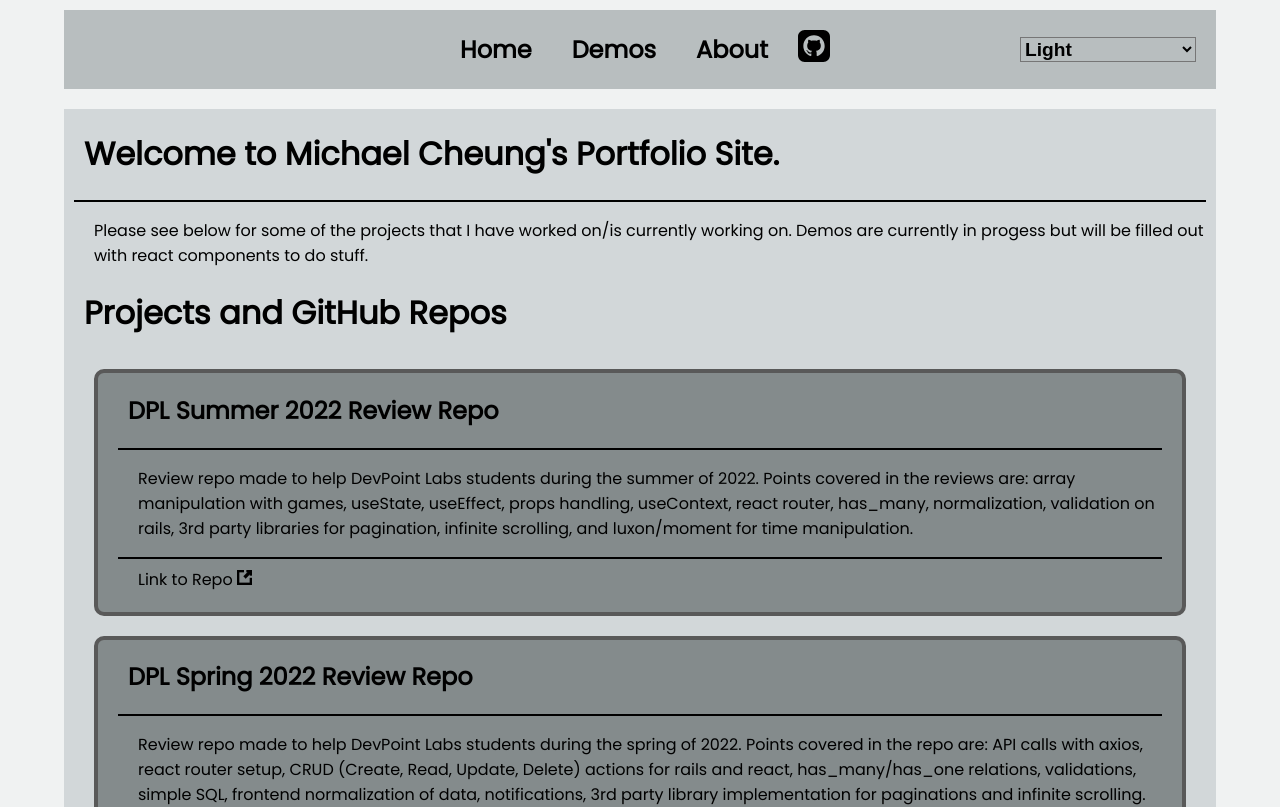
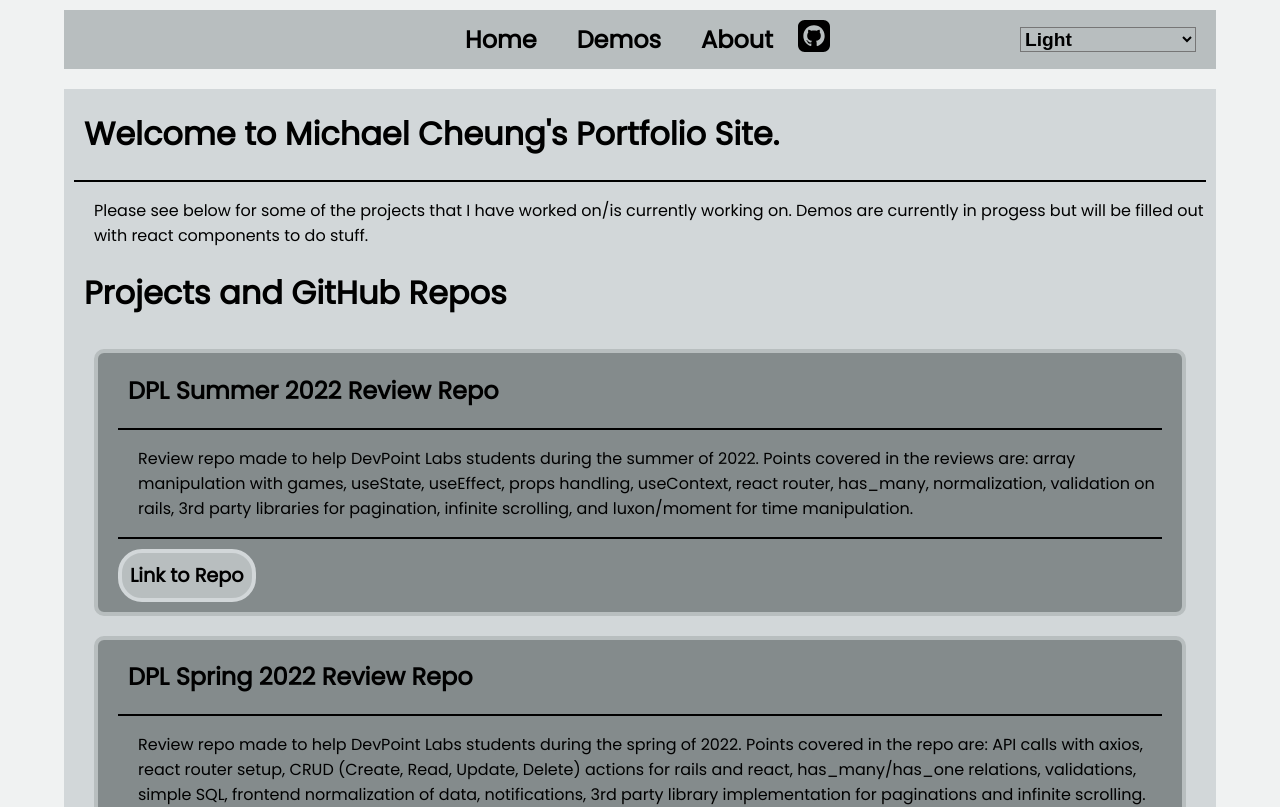
Before and after one commit to Michaelreforged/personal-site, a React (Create React App) app: page / in a window 1280 px wide. Shown: the top 807 px of the page. Built offline with nearby package versions, Linux system fonts and the light colour scheme.

Commit message:
styling changes, pill for links

```diff
--- a/src/Components/Footer.js
+++ b/src/Components/Footer.js
@@ -3,17 +3,17 @@ import "../StylingSheets/main.scss";
 import ThemeDropDown from "./ThemeDropDown";
 import LinkedIn from "./SVGs/LinkedIn";
 import GitHub from "./SVGs/GitHub";
-import IconDiv from "./IconDiv";
+import {IconDiv} from "./StyleDivs";
 
 const Footer = () => {
   return (
     <>
       <div className="footerDiv">
         <IconDiv url="https://www.linkedin.com/in/michael-cheung-dev/">
-          <LinkedIn height='2rem' width='2rem' />
+          <LinkedIn/>
         </IconDiv>
         <IconDiv url="https://github.com/Michaelreforged">
-          <GitHub height='2rem' width='2rem' />
+          <GitHub/>
         </IconDiv>
         <ThemeDropDown />
       </div>
--- a/src/Components/IconDiv.js
+++ /dev/null
@@ -1,15 +0,0 @@
-
-const IconDiv = ({ url, children }) => {
-  return (
-    <div
-    className="iconDiv"
-      onClick={() => {
-        window.open(url, "_blank").focus();
-      }}
-    >
-      {children}
-    </div>
-  );
-};
-
-export default IconDiv
--- a/src/Components/Navbar.js
+++ b/src/Components/Navbar.js
@@ -5,7 +5,7 @@ import { Link } from "react-router-dom";
 import "../StylingSheets/main.scss";
 import { ThemeContext } from "../Providers/ThemeProvider";
 import ThemeDropDown from "./ThemeDropDown";
-import IconDiv from "./IconDiv";
+import { IconDiv } from "./StyleDivs";
 import GitHub from "./SVGs/GitHub";
 
 const Navbar = () => {
@@ -24,7 +24,7 @@ const Navbar = () => {
             About
           </Link>
           <IconDiv url="https://github.com/Michaelreforged">
-            <GitHub height='2rem' width='2rem'/>
+            <GitHub/>
           </IconDiv>
           <ThemeDropDown />
         </div>
--- a/src/Components/SVGs/GitHub.js
+++ b/src/Components/SVGs/GitHub.js
@@ -1,9 +1,7 @@
-const GitHub = ({height,width}) => (
+const GitHub = () => (
   <svg
     className="icons"
     xmlns="http://www.w3.org/2000/svg"
-    height={height}
-    width={width}
     viewBox="0 0 24 24"
   >
     <path d="M19 0h-14c-2.761 0-5 2.239-5 5v14c0 2.761 2.239 5 5 5h14c2.762 0 5-2.239 5-5v-14c0-2.761-2.238-5-5-5zm-4.466 19.59c-.405.078-.534-.171-.534-.384v-2.195c0-.747-.262-1.233-.55-1.481 1.782-.198 3.654-.875 3.654-3.947 0-.874-.312-1.588-.823-2.147.082-.202.356-1.016-.079-2.117 0 0-.671-.215-2.198.82-.64-.18-1.324-.267-2.004-.271-.68.003-1.364.091-2.003.269-1.528-1.035-2.2-.82-2.2-.82-.434 1.102-.16 1.915-.077 2.118-.512.56-.824 1.273-.824 2.147 0 3.064 1.867 3.751 3.645 3.954-.229.2-.436.552-.508 1.07-.457.204-1.614.557-2.328-.666 0 0-.423-.768-1.227-.825 0 0-.78-.01-.055.487 0 0 .525.246.889 1.17 0 0 .463 1.428 2.688.944v1.489c0 .211-.129.459-.528.385-3.18-1.057-5.472-4.056-5.472-7.59 0-4.419 3.582-8 8-8s8 3.581 8 8c0 3.533-2.289 6.531-5.466 7.59z" />
--- a/src/Components/SVGs/LinkedIn.js
+++ b/src/Components/SVGs/LinkedIn.js
@@ -1,10 +1,8 @@
 
 
-const LinkedIn = ({height,width}) => (
+const LinkedIn = () => (
   <svg
     className="icons"
-    height={height}
-    width={width}
     xmlns="http://www.w3.org/2000/svg"
     viewBox="0 0 24 24"
   >
--- /dev/null
+++ b/src/Components/StyleDivs.js
@@ -0,0 +1,26 @@
+
+export const IconDiv = ({ url, children }) => {
+  return (
+    <div
+    className="iconDiv"
+      onClick={() => {
+        window.open(url, "_blank").focus();
+      }}
+    >
+      {children}
+    </div>
+  );
+};
+
+export const PillDiv = ({ url, children }) => {
+  return (
+    <div
+    className="pillDiv"
+      onClick={() => {
+        window.open(url, "_blank").focus();
+      }}
+    >
+      {children}
+    </div>
+  );
+};
--- a/src/Pages/Home.js
+++ b/src/Pages/Home.js
@@ -1,7 +1,7 @@
 import React from "react";
+import { PillDiv } from "../Components/StyleDivs";
 import { data } from "../Data/github_projects";
 import "../StylingSheets/main.scss";
-import External from "../Components/SVGs/external";
 
 const Home = () => {
   const renderProjects = () => {
@@ -13,10 +13,9 @@ const Home = () => {
           <p>{project.desciption}</p>
         </div>
         <hr />
-        <a href={project.link}>Link to Repo <External/></a>
-        <br />
+        <PillDiv url={project.link}>Link to Repo</PillDiv>
         {project.isLive ? (
-          <a href={project.link}>Link to Live Site on Heroku <External/></a>
+            <PillDiv url={project.link}>Link to Live Site on Heroku</PillDiv>
         ) : null}
       </div>
     ));
--- a/src/StylingSheets/nav.scss
+++ b/src/StylingSheets/div.scss
@@ -108,7 +108,16 @@ $text-offset: 10px;
 }
 
 .iconDiv{
-  :hover{
-    cursor: pointer;
-  }
+  cursor: pointer;
 }
+
+.pillDiv{
+  margin-top: 10px;
+  flex: auto;
+  width: fit-content;
+  padding: 8px;
+  border-radius: 24px;
+  font-size: larger;
+  font-weight: 700;
+  cursor: pointer;
+}
--- a/src/StylingSheets/main.scss
+++ b/src/StylingSheets/main.scss
@@ -1,6 +1,6 @@
 @use "./themify" as *;
 @use "./themes" as *;
-@use "./nav.scss" as *;
+@use "./div.scss" as *;
 @use "./project.scss" as *;
 @use "./grid.scss" as *;
 
@@ -51,18 +51,11 @@ select{
   }
 }
 
-.external{
-  width: 15px;
-  height: 15px;
-  line{
-    @include themify($themes){
-      stroke: themed('nav-text-color')
-    }
-  }
-}
-
 .icons {
-  margin: 10px;
+  margin-left: 5px;
+  margin-right: 5px;
+  height: 2rem;
+  width: 2rem;
   path {
     @include themify($themes){
       fill: themed('nav-text-color')
@@ -99,3 +92,10 @@ a{
     color: themed('text-color');
   }
 }
+
+.pillDiv{
+  @include themify($themes){
+    background-color: themed('pill-color');
+    border: themed("pill-border");
+  }
+}
--- a/src/StylingSheets/project.scss
+++ b/src/StylingSheets/project.scss
@@ -4,7 +4,7 @@
 
 
 $project-margin: 10px;
-$project-padding: 0px 20px 20px 20px;
+$project-padding: 0px 20px 10px 20px;
 $container-width: calc(90% - 10*$project-margin);
 $project-height: fit-content(20em);
 $project-width: auto;
--- a/src/StylingSheets/themes.scss
+++ b/src/StylingSheets/themes.scss
@@ -10,6 +10,8 @@ $themes:(
     "text-color": #000000,
     "hr-border": 1px solid #000000,
     "project-border": 4px solid #ded5d5,
+    "pill-color": #ded5d5,
+    "pill-border": 4px solid #bdb4b4,
   ),
   'zekrom':(
     "main-bg-color": #181820,
@@ -20,6 +22,8 @@ $themes:(
     "text-color": #decdcd,
     "hr-border": 1px solid #decdcd,
     "project-border": 4px solid #313139,
+    "pill-color": #313139,
+    "pill-border": 4px solid #202029,
   ),
   'slate':(
     "main-bg-color": #151B26,
@@ -29,7 +33,9 @@ $themes:(
     "nav-text-color": #b5c6db,
     "text-color": #b5c6db,
     "hr-border": 1px solid #8694A6,
-    "project-border": 4px solid #313139,
+    "project-border": 4px solid #2C3540,
+    "pill-color": #2C3540,
+    "pill-border": 4px solid #586473,
   ),
   'light':(
     "main-bg-color": #F0F2F2,
@@ -39,6 +45,8 @@ $themes:(
     "nav-text-color": #000,
     "text-color": #000,
     "hr-border": 1px solid #000,
-    "project-border": 4px solid #595959,
+    "project-border": 4px solid #B8BEBF,
+    "pill-color": #B8BEBF,
+    "pill-border": 4px solid #D2D7D9,
   ),
 )
```
